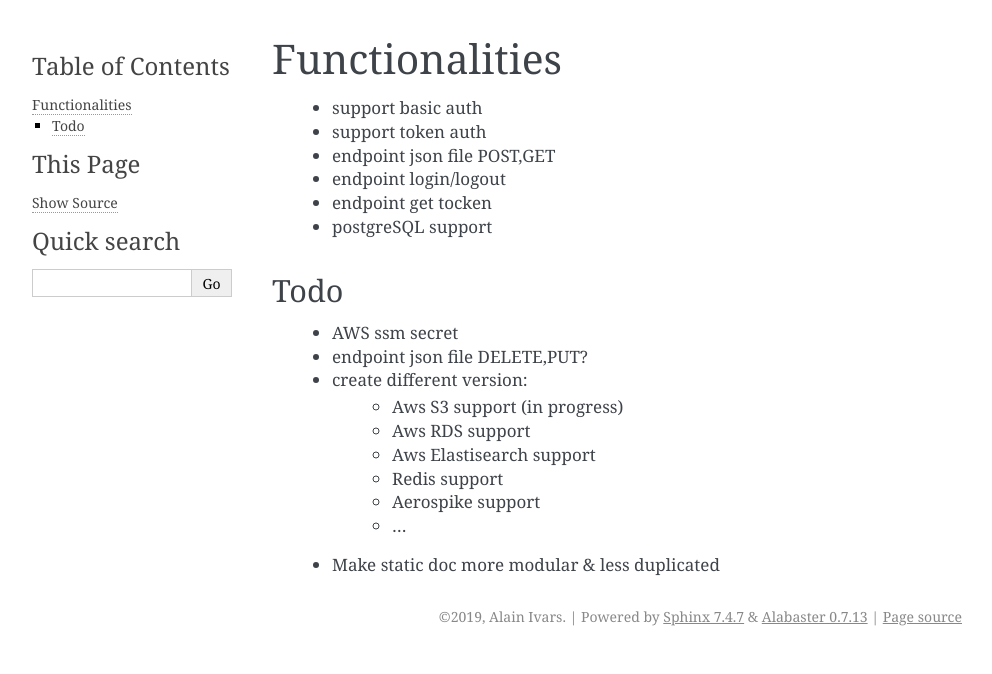
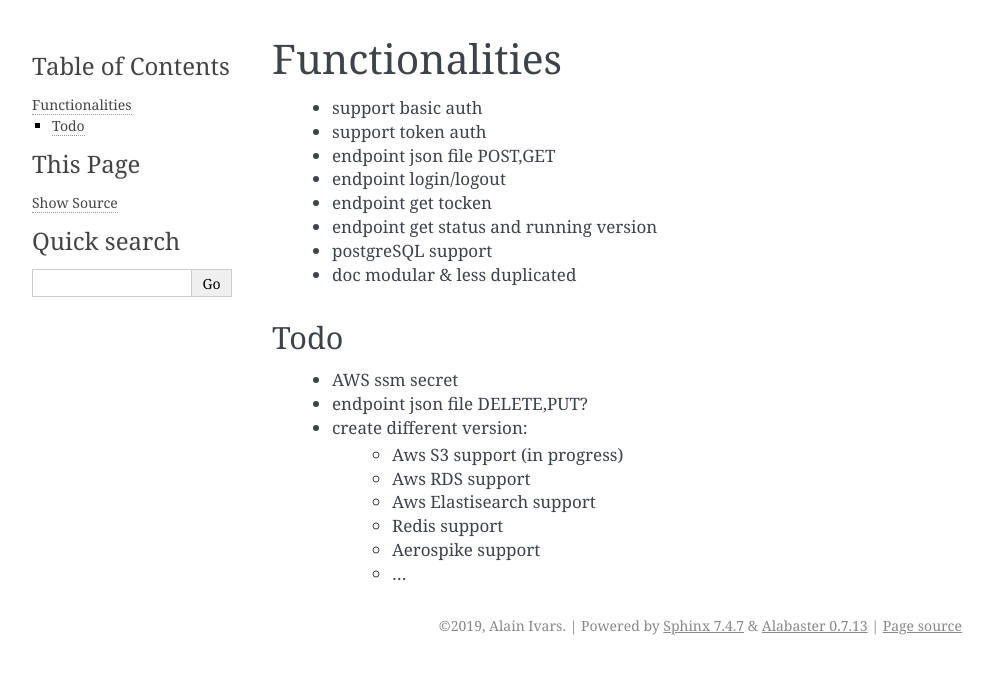
Before and after one commit to alainivars/drf-microservice, a Sphinx documentation site: the page built from docs/functionalities.rst, in a window 1280 px wide. Shown: the top 674 px of the page, without its empty margins (148-1140 px from the left). Built offline with Sphinx 7.4.7, drawn with Linux system fonts in a browser that asks for light colours.

Commit message:
Make static doc more modular & less duplicated, update content functionalities and release note

```diff
--- a/README.rst
+++ b/README.rst
@@ -69,7 +69,6 @@ When you will find a bug or propose an evolution create a ticket on:
 Online documentation is here on `readthedoc`_
 Online source code available on `Github`_
 
-
 .. _`Cookiescutter-drf-microservice`: https://github.com/alainivars/cookiecutter-drf-microservice
 .. _`Drf-microservice`: https://github.com/alainivars/drf-microservice
 .. _`Issue Cookiescutter-drf-microservice`: https://github.com/alainivars/cookiecutter-drf-microservice/issues
--- a/docs/functionalities.rst
+++ b/docs/functionalities.rst
@@ -5,7 +5,9 @@ Functionalities
     - endpoint json file POST,GET
     - endpoint login/logout
     - endpoint get tocken
+    - endpoint get status and running version
     - postgreSQL support
+    - doc modular & less duplicated
 
 Todo
 ----
@@ -18,4 +20,3 @@ Todo
         - Redis support
         - Aerospike support
         - ...
-    - Make static doc more modular & less duplicated
--- a/docs/releases_notes.rst
+++ b/docs/releases_notes.rst
@@ -1,6 +1,6 @@
 Releases Notes
 ==============
-    - 0.7.1: Remove all .md file, update the doc, the docker config file
+    - 0.7.1: doc modular & less duplicated, the docker config file
     - 0.7.0: `Cookiescutter-drf-microservice`_ got it own separate repository
     - 0.6.1: Update dependencies
     - 0.6.0: total refactoring for add cookiecutter
```
